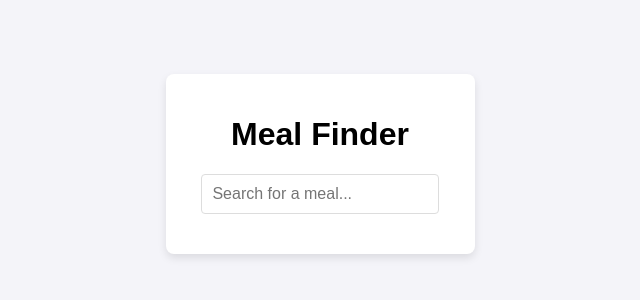
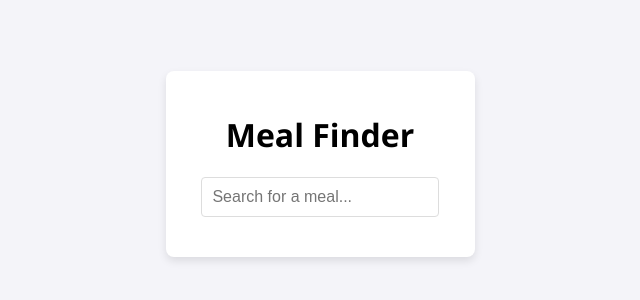
Before and after one commit to anisimaa/Dynamic-webpage, a React (Vite) app: page / in a window 1280 px wide. Shown: the part 236-536 px from the top of the page, without its empty margins (340-980 px from the left). Built offline with nearby package versions, Linux system fonts and the light colour scheme.

Commit message:
final touches

```diff
--- a/src/index.css
+++ b/src/index.css
@@ -1,6 +1,6 @@
 
 body {
-    font-family: Arial, sans-serif;
+    font-family:'Segoe UI', Tahoma, Geneva, Verdana, sans-serif;
     display: flex;
     justify-content: center;
     align-items: center;
@@ -43,7 +43,7 @@
   }
 
   .meal-item img {
-    max-width: 100%;
+    max-width: 60%;
     border-radius: 8px;
     margin-top: 10px;
   }
```
